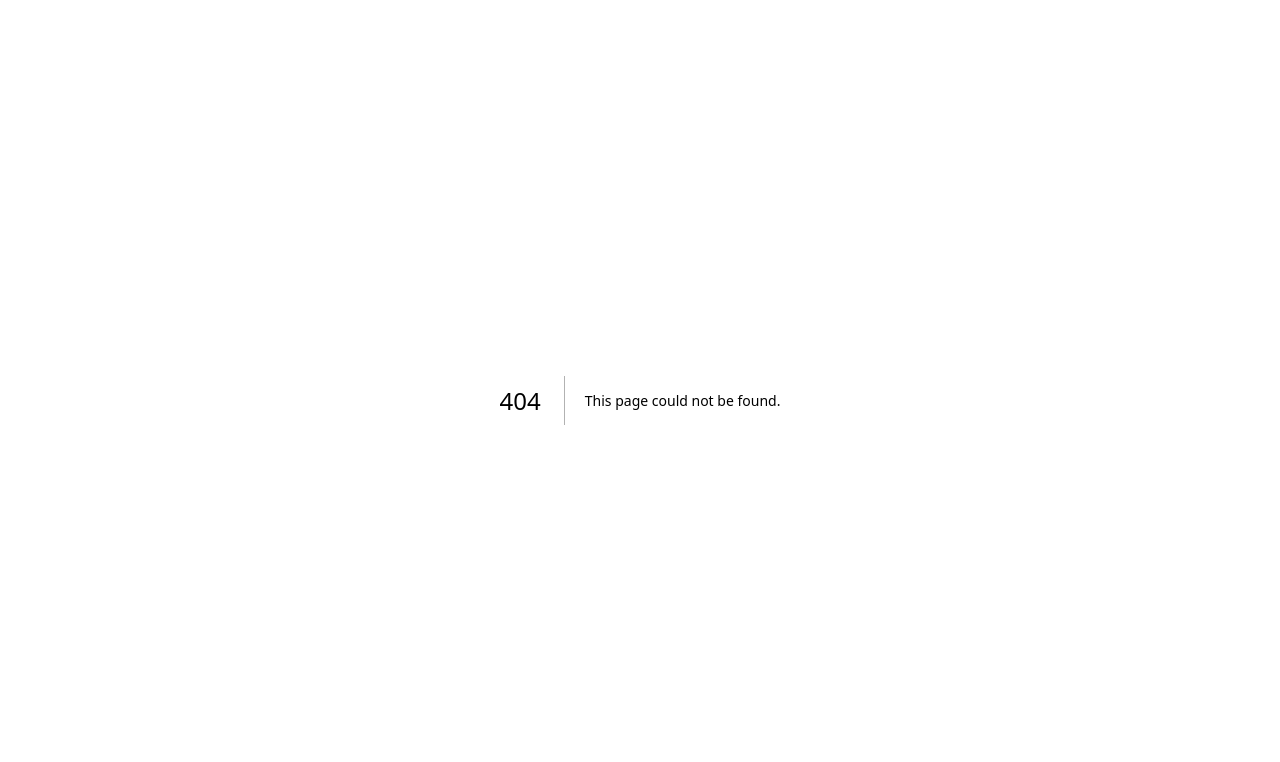
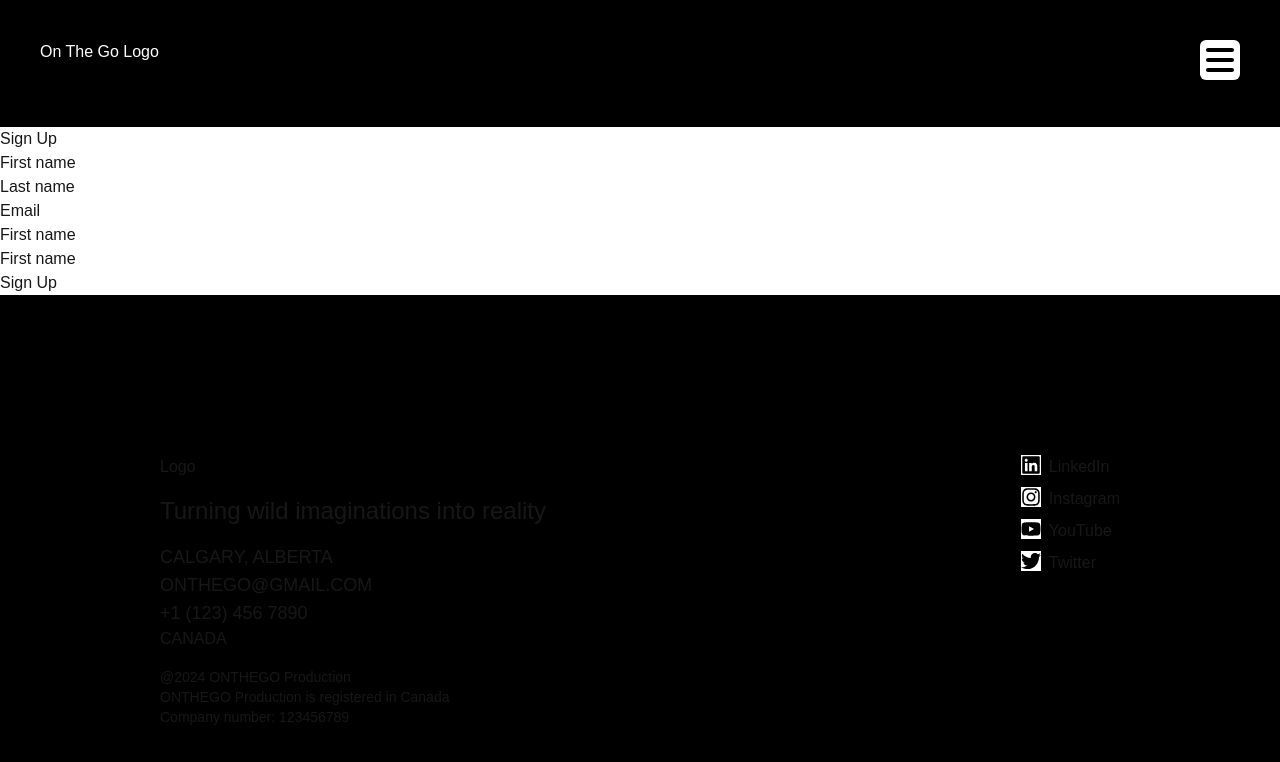
Before and after one commit to YePhone-Kyaw/OnTheGo, a Next.js app: page /pages/signup in a window 1280 px wide. Before the commit this address had no page. Shown: the top 762 px of the page. Built offline with nearby package versions, Linux system fonts and the light colour scheme.

Commit message:
signup_startup

```diff
--- a/app/_components/login.js
+++ b/app/_components/login.js
@@ -37,7 +37,7 @@ export default function LogIn() {
             our <b>Privacy Statement</b>
           </p>
         </div>
-        <b><p className="mt-14 text-xl">New to ONTHEGO Production?<Link href="" className="text-blue-800 underline">Create an account</Link></p></b>
+        <b><p className="mt-14 text-xl">New to ONTHEGO Production?<Link href="/pages/signup" className="text-blue-800 underline">Create an account</Link></p></b>
       </div>
     </div>
   );
--- /dev/null
+++ b/app/_components/signup.js
@@ -0,0 +1,35 @@
+"use client"
+
+export default function SignUp() {
+
+    return (
+        <main>
+            <h2>Sign  Up</h2>
+            <form>
+            <div>
+                <label>First name</label>
+                <input type="text" id="firstName" />
+            </div>
+            <div>
+                <label>Last name</label>
+                <input type="text" id="firstName" />
+            </div>
+            <div>
+                <label>Email</label>
+                <input type="text" id="firstName" />
+            </div>
+            <div>
+                <label>First name</label>
+                <input type="text" id="firstName" />
+            </div>
+            <div>
+                <label>First name</label>
+                <input type="text" id="firstName" />
+            </div>
+            <button>
+                Sign Up
+            </button>
+          </form>
+        </main>
+    )
+}
--- /dev/null
+++ b/app/pages/signup/page.js
@@ -0,0 +1,14 @@
+import Footer from "@/app/_components/footer";
+import NavBar from "@/app/_components/nav-bar";
+import SignUp from "@/app/_components/signup";
+
+
+export default function SignUpPage() {
+    return (
+        <main>
+            <NavBar />
+            <SignUp />
+            <Footer />
+        </main>
+    )
+}
```
